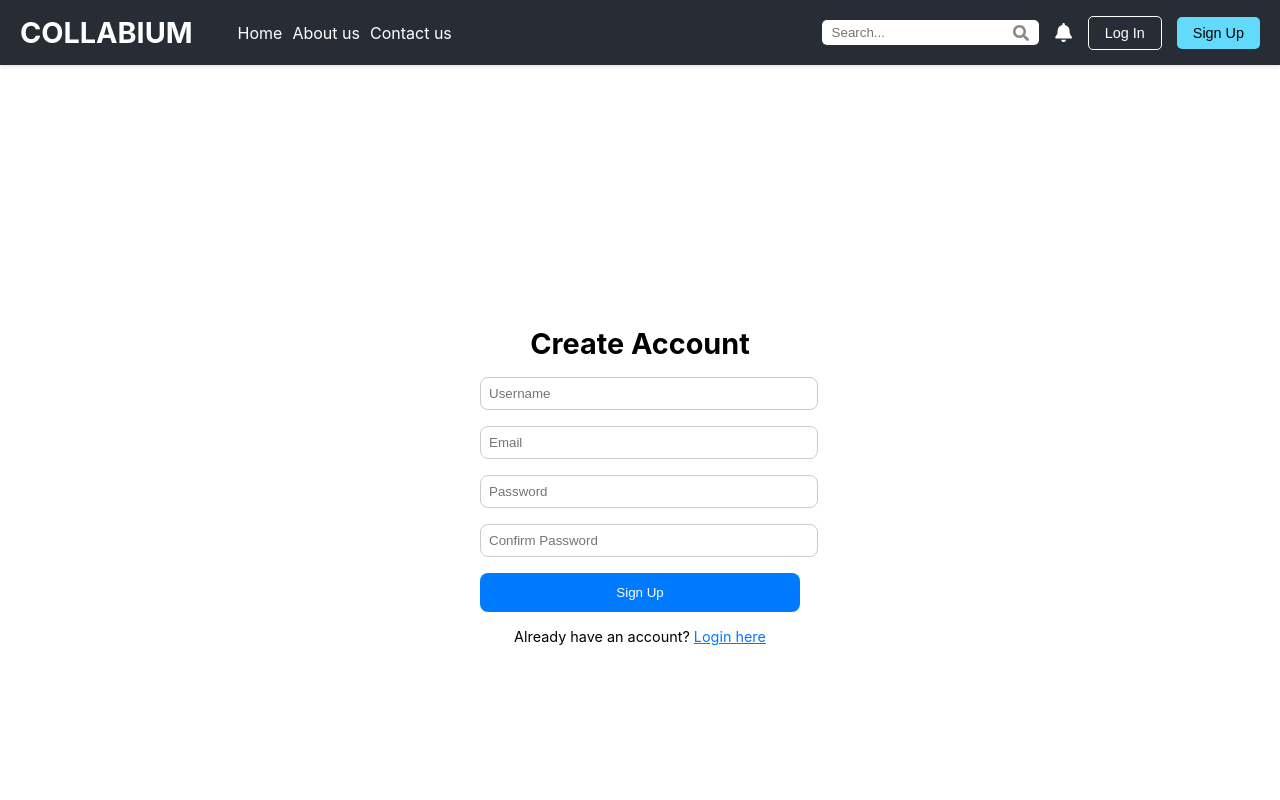
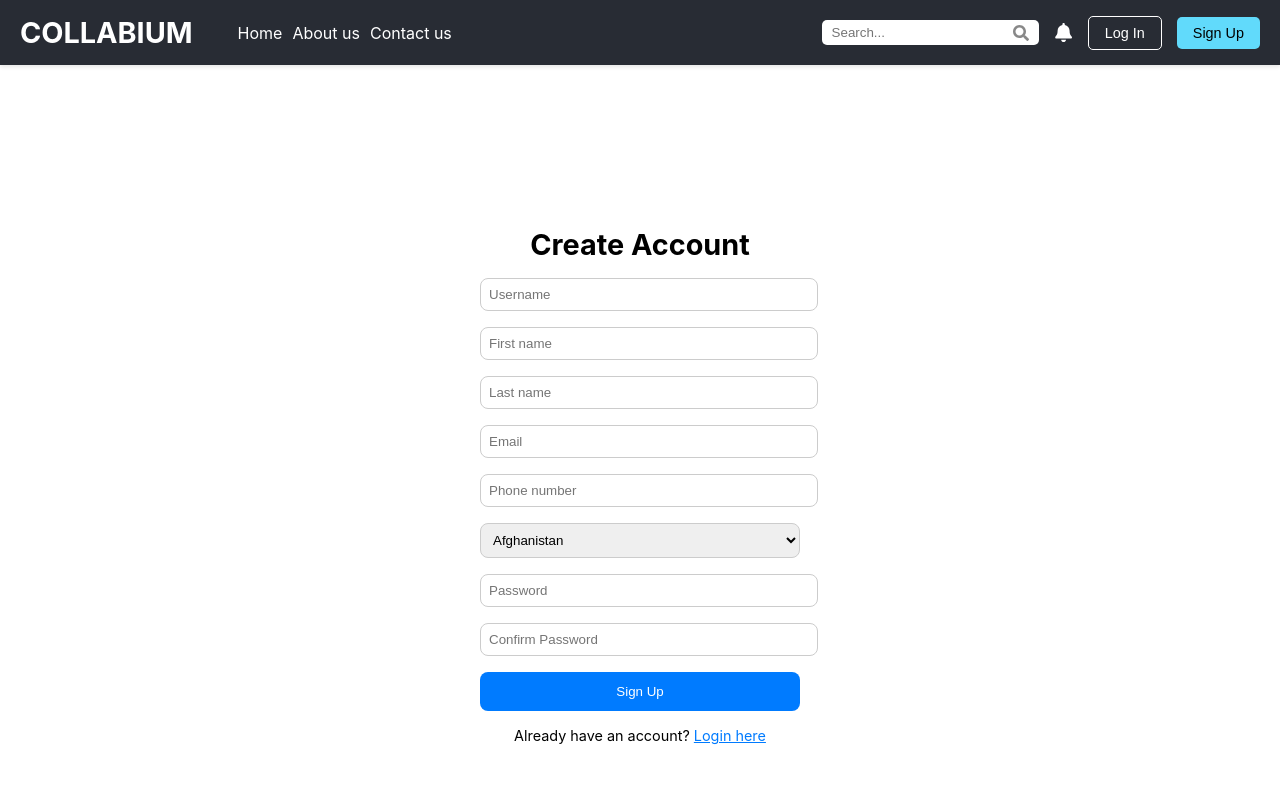
Before and after one commit to KianShirvani/TheChosenOnes, a React (Create React App) app in the folder frontend/: page /signup in a window 1280 px wide. Shown: the top 800 px of the page. Built offline with nearby package versions, Linux system fonts and the light colour scheme.

Commit message:
Add more fields for user sign up

```diff
--- a/frontend/src/SignupPage.js
+++ b/frontend/src/SignupPage.js
@@ -2,12 +2,17 @@ import React, { useState } from "react";
 import { useNavigate } from "react-router-dom";
 import { Input } from "./components/ui/input";
 import { Button } from "./components/ui/button";
+import Footer from "./components/Footer";
 
 const SignupPage = () => {
   const navigate = useNavigate();
   const [formData, setFormData] = useState({
-    username: "",
+    username: "", // display_name in users table
+    firstName: "",
+    lastName: "",
     email: "",
+    phoneNum: "",
+    country: "",
     password: "",
     confirmPassword: "",
   });
@@ -31,6 +36,7 @@ const SignupPage = () => {
   };
 
   return (
+    <>
       <div style={styles.container}>
         <h2 style={styles.title}>Create Account</h2>
         <form style={styles.form} onSubmit={handleSubmit}>
@@ -44,6 +50,24 @@ const SignupPage = () => {
             required
           />
           <Input
+            type="text"
+            name="firstName"
+            placeholder="First name"
+            value={formData.firstName}
+            onChange={handleChange}
+            style={styles.input}
+            required
+          />
+          <Input
+            type="text"
+            name="lastName"
+            placeholder="Last name"
+            value={formData.lastName}
+            onChange={handleChange}
+            style={styles.input}
+            required
+          />
+          <Input
             type="email"
             name="email"
             placeholder="Email"
@@ -52,6 +76,37 @@ const SignupPage = () => {
             style={styles.input}
             required
           />
+          <Input
+            type="tel"
+            name="phoneNum"
+            placeholder="Phone number"
+            value={formData.phoneNum}
+            onChange={handleChange}
+            style={styles.input}
+            required
+          />
+          <select
+            onChange={handleChange}
+            style={styles.input}
+            required
+          >
+            {/* these countries can change. We can also add or remove more */}
+            <option value="Afghanistan">Afghanistan</option>
+            <option value="Antarctica">Antarctica</option>
+            <option value="Australia">Australia</option>
+            <option value="Canada">Canada</option>
+            <option value="Christmas Island">Christmas Island</option>
+            <option value="Czech Republic">Czech Republic</option>
+            <option value="Greece">Greece</option>
+            <option value="Greenland">Greenland</option>
+            <option value="Lithuania">Lithuania</option>
+            <option value="Luxembourg">Luxembourg</option>
+            <option value="Panama">Panama</option>
+            <option value="Papua New Guinea">Papua New Guinea</option>
+            <option value="Sweden">Sweden</option>
+            <option value="Switzerland">Switzerland</option>
+            <option value="United States">United States</option>
+          </select>
           <Input
             type="password"
             name="password"
@@ -78,6 +133,8 @@ const SignupPage = () => {
           Already have an account? <span onClick={() => navigate("/login")} style={styles.loginLink}>Login here</span>
         </p>
       </div>
+      <Footer />
+    </>
   );
 };
 
```
Lines whose indentation alone changed are shown as unchanged.
